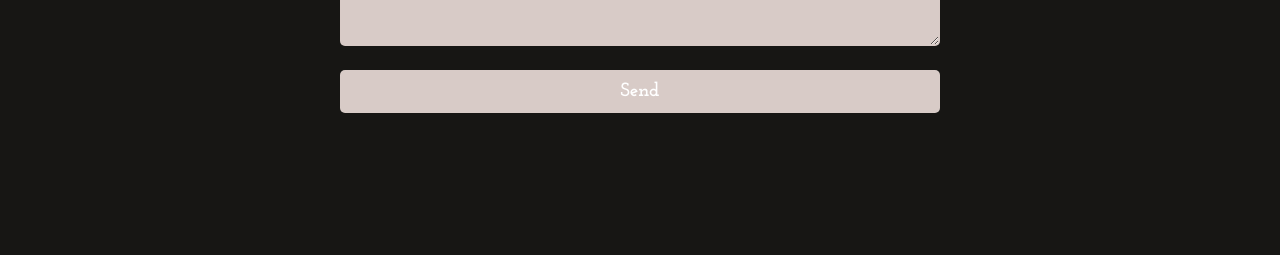
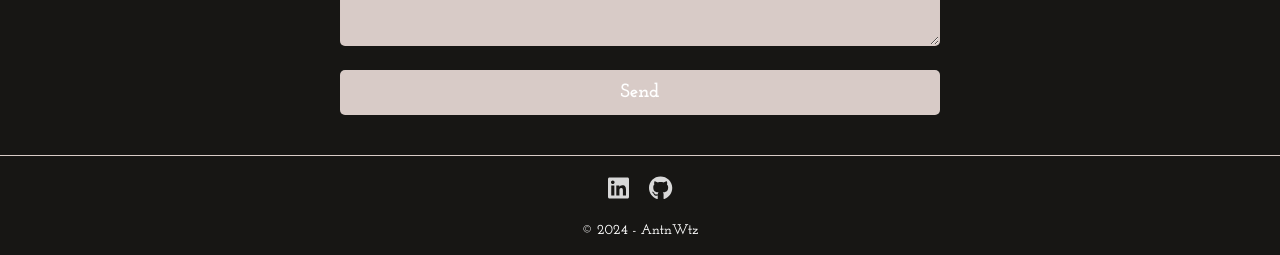
Before and after one commit to AntoineWtz/portfolio, a React (Create React App) app: page / in a window 1280 px wide. Shown: the part 2559-2814 px from the top of the page. Before the commit the page ends 2712 px from the top, so only its background shows below. Built offline with nearby package versions, Linux system fonts and the light colour scheme.

Commit message:
add librairy FA + routing navbar + footer

```diff
--- a/package.json
+++ b/package.json
@@ -3,6 +3,9 @@
   "version": "0.1.0",
   "private": true,
   "dependencies": {
+    "@fortawesome/fontawesome-free": "^6.5.2",
+    "@fortawesome/free-brands-svg-icons": "^6.5.2",
+    "@fortawesome/react-fontawesome": "^0.2.0",
     "@react-email/components": "^0.0.17",
     "@react-email/link": "^0.0.8",
     "@testing-library/jest-dom": "^5.17.0",
--- a/src/App.js
+++ b/src/App.js
@@ -5,6 +5,7 @@ import Hero from './components/Hero';
 import About from './components/About';
 import Projects from './components/Projects';
 import Contact from './components/Contact';
+import Footer from './components/Footer';
 import './styles/App.css';
 
 function App() {
@@ -15,6 +16,7 @@ function App() {
       <About />
       <Projects />
       <Contact />
+      <Footer />
     </div>
   );
 }
--- a/src/components/About.js
+++ b/src/components/About.js
@@ -1,12 +1,12 @@
 // About.js
 
 import React from 'react';
-import { FaCode, FaDatabase, FaTools } from 'react-icons/fa'; // Importe les icônes depuis react-icons
+import { FaCode, FaDatabase, FaTools } from 'react-icons/fa';
 import '../styles/About.css';
 
 const About = () => {
   return (
-    <section>
+    <section id="about">
       <div className='about'>
         <h2>About</h2>
         <p>I started web development two years ago, initially to find out what was wrong with my employer's website, then I decided to make it my profession shortly afterwards. I've always liked building things, first Lego, then songs and now websites and applications.
--- a/src/components/Contact.js
+++ b/src/components/Contact.js
@@ -29,12 +29,6 @@ const Contact = () => {
           <button type="submit">Send</button>
         </form>
       </div>
-
-      <div id="social" className="social">
-        <a href=""></a>
-        <a href=""></a>
-        <a href=""></a>
-      </div>
     </section>
   );
 };
--- /dev/null
+++ b/src/components/Footer.js
@@ -0,0 +1,22 @@
+import React from 'react';
+import { FontAwesomeIcon } from '@fortawesome/react-fontawesome';
+import { faLinkedin, faGithub } from '@fortawesome/free-brands-svg-icons';
+import '../styles/Footer.css';
+
+const Footer = () => {
+    return (
+        <footer id="footer">
+            <div className='socials'>
+                <a href='https://www.linkedin.com/in/antoine-wurtz/' target='_blank' rel='noreferrer'>
+                    <FontAwesomeIcon icon={faLinkedin} />
+                </a>
+                <a href='https://github.com/AntoineWtz' target='_blank' rel='noreferrer'>
+                    <FontAwesomeIcon icon={faGithub} />
+                </a>
+            </div>
+            <p>© 2024 - AntnWtz</p>
+        </footer>
+    );
+}
+
+export default Footer;
--- a/src/components/Hero.js
+++ b/src/components/Hero.js
@@ -7,7 +7,7 @@ const Hero = () => {
         <section className="hero">
             <h1>Antoine Wurtz</h1>
             <p>Junior web developer</p>
-            <span className='hello-button'><a href="#contact"></a></span>
+            <span className='hello-button'><a href="#footer"></a></span>
         </section>
     );
 }
--- a/src/components/Projects.js
+++ b/src/components/Projects.js
@@ -80,7 +80,7 @@ const Projects = () => {
   };
 
   return (
-    <section className="projects">
+    <section id="projects" className="projects">
       <h2>Work</h2>
       <p className='section-infos'>Here are some of the personal and corporate projects I've enjoyed doing.</p>
       <div className="project-cards">
--- a/src/styles/Contact.css
+++ b/src/styles/Contact.css
@@ -69,7 +69,7 @@
   font-weight: bold;
   color: #fff;
   background-color: #D8CBC7;
-  border: none;
+  border: 1px solid transparent;
   border-radius: 5px;
   cursor: pointer;
   transition: background-color 0.3s ease-in-out, transform 0.3s ease-in-out;
@@ -78,9 +78,14 @@
 .form button:hover {
   background-color: #171614;
   transform: translateY(-3px) rotateX(10deg) rotateY(10deg);
-  border: 1px solid #D8CBC7;
+  border-color: #D8CBC7;
 }
 
+.form button:active {
+  border: 1px solid #D8CBC7;
+  background-color: #171614;
+  box-shadow: 0 0 0 2px #D8CBC7;
+}
 
 @media screen and (max-width: 768px) {
   .contact p {
--- /dev/null
+++ b/src/styles/Footer.css
@@ -0,0 +1,33 @@
+/* Footer.css */
+
+footer {
+    display: flex;
+    flex-direction: column;
+    align-items: center;
+    justify-content: center;
+    padding: 20px;
+    background-color: #171614;
+    color: #fff;
+    border-top: 1px solid #D8CBC7;
+}
+
+.socials {
+    display: flex;
+    justify-content: center;
+    margin-bottom: 20px;
+}
+
+.socials a {
+    color: #d8d8d8;
+    margin: 0 10px;
+    font-size: 24px;
+}
+
+.socials a:hover {
+    color: #FFFFFF;
+    filter:blur(1px);
+}
+
+p {
+    font-size: 14px;
+}
--- a/src/styles/Projects.css
+++ b/src/styles/Projects.css
@@ -39,8 +39,6 @@
     transform: translateY(-5px);
     border-color: #D8CBC7;
 }
-
-
 
 .project-image {
     width: 100%;
@@ -125,4 +123,8 @@
         flex-direction: column;
         align-items: center;
     }
+
+    .project-info p {
+        -webkit-line-clamp: 4;
+    }
 }
```
Also changed, not shown: src/components/Header.js (line endings or trailing spaces), 1 other file (tests, documents, lock files or other folders).
